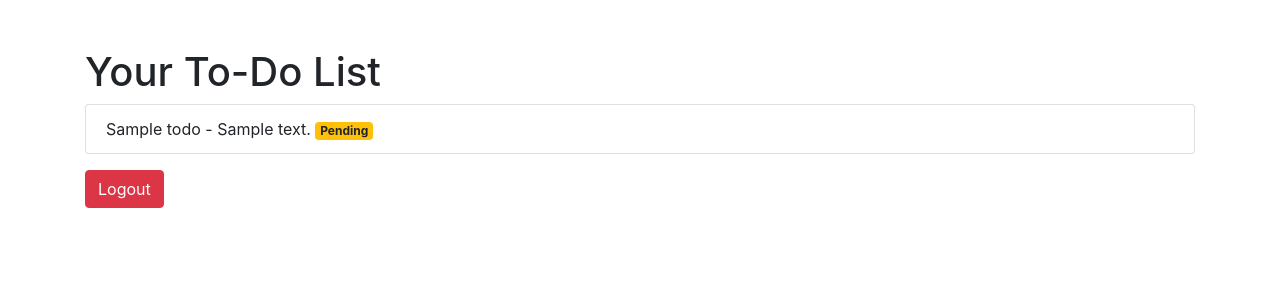
After one commit to GusBus324/G-Status-todo-, a Flask app: page /dashboard in a window 1280 px wide. The commit adds this page. Shown: the top 300 px of the page. Run offline with Flask 3, Linux system fonts and the light colour scheme; a user stored in the database is signed in; tables that the repository leaves empty hold one stand-in row (values such as "Sample post"); some libraries are stand-ins or nearby versions.

Commit message:
done changes

```diff
--- a/Flask_app/app.py
+++ b/Flask_app/app.py
@@ -2,7 +2,7 @@ from flask import Flask, render_template, request, flash, session, redirect, url
 from werkzeug.security import generate_password_hash, check_password_hash
 from sqlalchemy.orm import sessionmaker
 from sqlalchemy import create_engine
-from db_create import User  # Import the User model from your models file
+from db_create import User, ToDo  # Import the User and ToDo models from your models file
 
 app = Flask(__name__)
 app.secret_key = "supersecretkey"  # Replace with a secure, random key
@@ -19,13 +19,17 @@ def index():
 @app.route('/login', methods=['GET', 'POST'])
 def login():
     if request.method == 'POST':
-        username = request.form['username']
-        password = request.form['password']
+        # Retrieve data from the form
+        username = request.form.get('username')
+        password = request.form.get('password')
+        # Query the database to find the user with the given username
         user = db_session.query(User).filter_by(username=username).first()
+        # Check if the user exists and if the password matches
         if user and check_password_hash(user.password, password):
+            # Store the user's ID in the session
             session['user_id'] = user.id
-            flash('Login successful!', 'success')
-            return redirect(url_for('index'))
+            flash('Login successful!', 'info')
+            return redirect(url_for('dashboard'))  # Redirect to the dashboard
         else:
             flash('Invalid username or password', 'danger')
     return render_template('login.html')
@@ -35,6 +39,10 @@ def signup():
     if request.method == 'POST':
         username = request.form['username']
         password = request.form['password']
+        existing_user = db_session.query(User).filter_by(username=username).first()
+        if existing_user:
+            flash('Username already exists. Please choose a different username.', 'danger')
+            return redirect(url_for('signup'))
         hashed_password = generate_password_hash(password)
         new_user = User(username=username, password=hashed_password)
         db_session.add(new_user)
@@ -43,5 +51,43 @@ def signup():
         return redirect(url_for('login'))
     return render_template('signup.html')
 
+@app.route('/dashboard')
+def dashboard():
+    # Check if the user is logged in
+    if 'user_id' not in session:
+        flash('Please log in to access the dashboard.', 'warning')
+        return redirect(url_for('login'))
+    # Retrieve the user's to-dos from the database
+    user_id = session['user_id']
+    user = db_session.query(User).get(user_id)
+    return render_template('dashboard.html', todos=user.todos)
+
+@app.route('/logout')
+def logout():
+    session.pop('user_id', None)
+    flash('You have been logged out.', 'info')
+    return redirect(url_for('index'))
+
+# Add this to app.py or run as a separate script
+# Define user details
+username = "GusSimmonds"
+password = "secure_password"  # Set your chosen password here
+
+# Check if the user already exists
+existing_user = db_session.query(User).filter_by(username=username).first()
+if not existing_user:
+    # Hash the password
+    hashed_password = generate_password_hash(password)
+
+    # Create a new user instance
+    new_user = User(username=username, password=hashed_password)
+
+    # Add the user to the database
+    db_session.add(new_user)
+    db_session.commit()
+    print("User 'GusSimmonds' added successfully with a hashed password.")
+else:
+    print("User 'GusSimmonds' already exists.")
+
 if __name__ == '__main__':
     app.run(debug=True)
--- /dev/null
+++ b/Flask_app/templates/dashboard.html
@@ -0,0 +1,27 @@
+<!DOCTYPE html>
+<html lang="en">
+<head>
+    <meta charset="UTF-8" />
+    <meta name="viewport" content="width=device-width, initial-scale=1.0" />
+    <title>Dashboard</title>
+    <link rel="stylesheet" href="https://maxcdn.bootstrapcdn.com/bootstrap/4.5.2/css/bootstrap.min.css" />
+</head>
+<body>
+    <div class="container mt-5">
+        <h1>Your To-Do List</h1>
+        <ul class="list-group">
+            {% for todo in todos %}
+                <li class="list-group-item">
+                    {{ todo.title }} - {{ todo.description }}
+                    {% if todo.done %}
+                        <span class="badge badge-success">Done</span>
+                    {% else %}
+                        <span class="badge badge-warning">Pending</span>
+                    {% endif %}
+                </li>
+            {% endfor %}
+        </ul>
+        <a href="{{ url_for('logout') }}" class="btn btn-danger mt-3">Logout</a>
+    </div>
+</body>
+</html>
```
Also changed, not shown: Flask_app/db_create.py (+2 -7 lines), Flask_app/templates/login.html (+10 -0 lines), database.db (deleted), todo.db.
